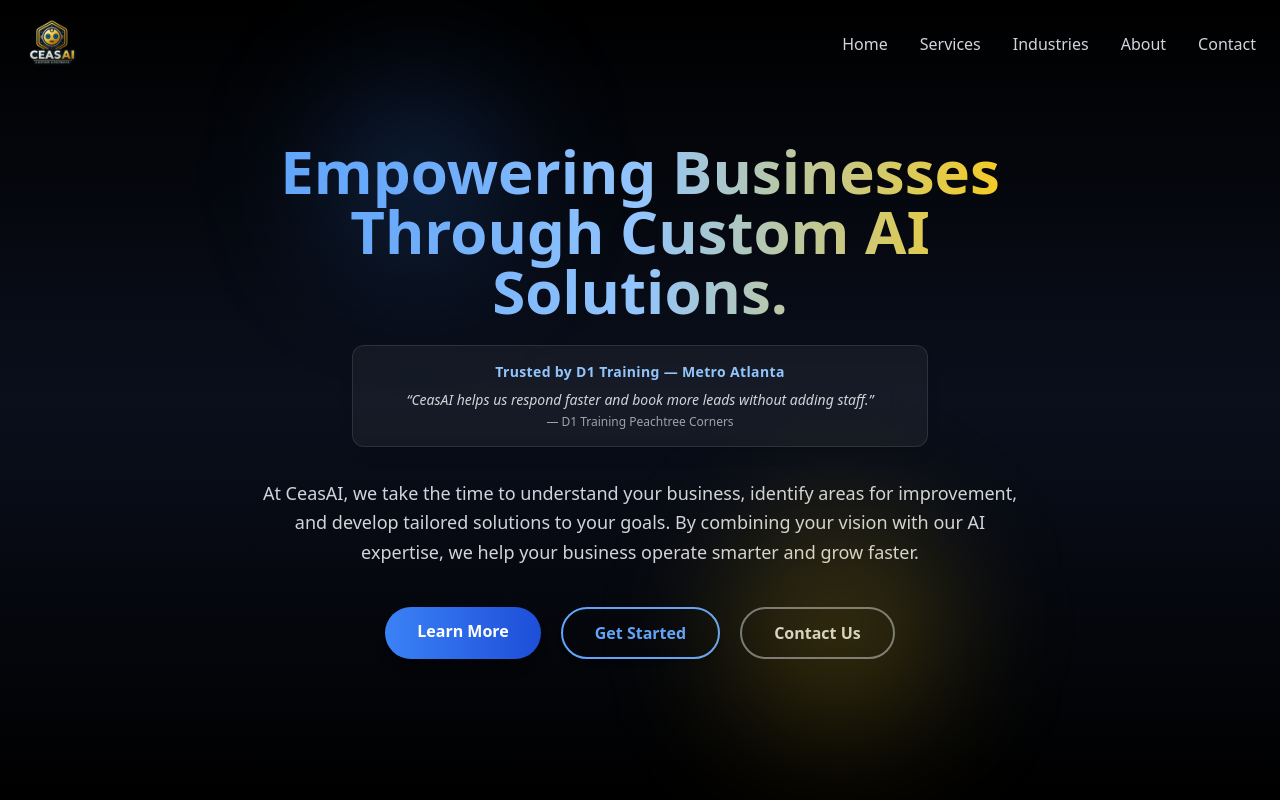
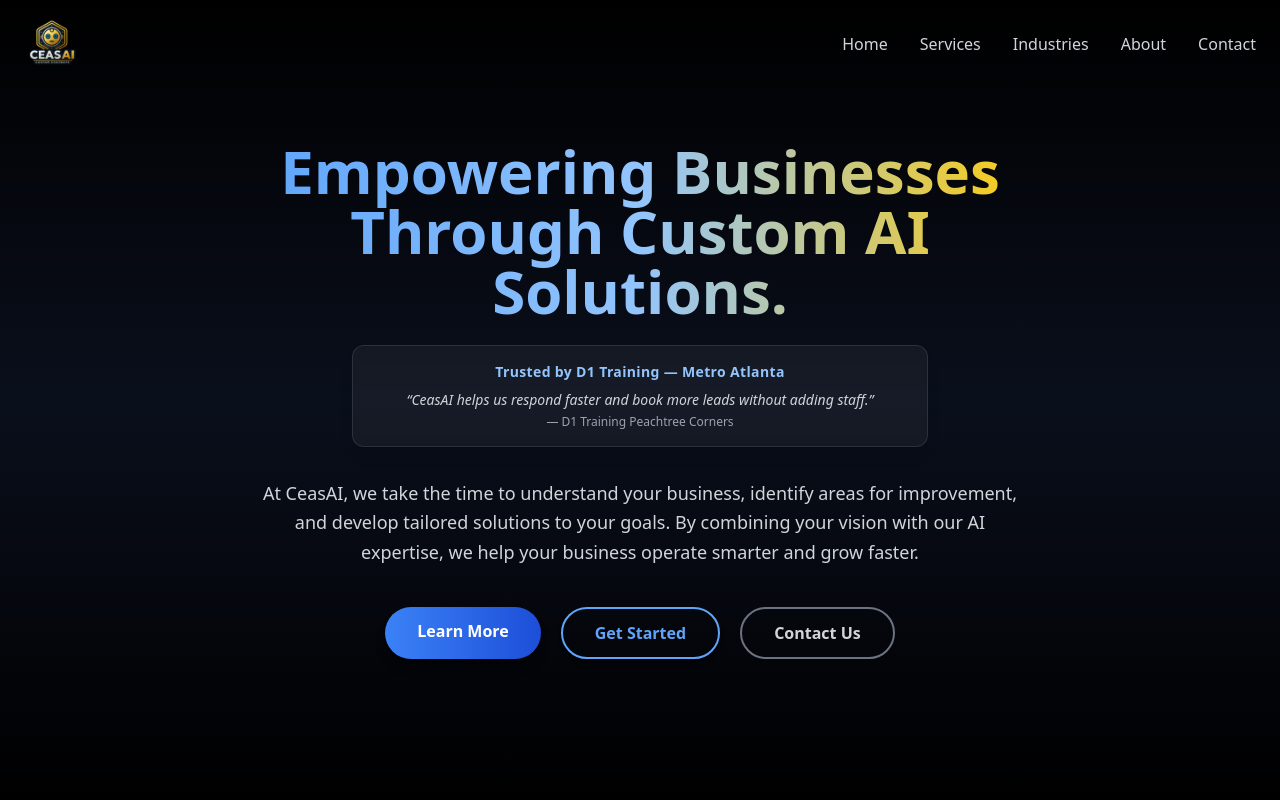
Before and after one commit to adinrobovic/ceasai-website, a React (Vite) app: page / in a window 1280 px wide. Shown: the top 800 px of the page. Built offline with nearby package versions, Linux system fonts and the light colour scheme.

Commit message:
Fixed the positioning of buttons so they are clickable

```diff
--- a/src/pages/Home.jsx
+++ b/src/pages/Home.jsx
@@ -11,12 +11,18 @@
       <div className="relative min-h-[100svh] flex flex-col items-center justify-center bg-gradient-to-b from-black via-[#0A0F1C] to-black text-white px-6">
 
         {/* Background Glow */}
-        <div className="absolute inset-0 -z-10 bg-[radial-gradient(circle_at_center,rgba(0,122,255,0.25)_0%,transparent_70%)] blur-3xl"> </div>
+        <div className="absolute inset-0 -z-10 pointer-events-none
+        bg-[radial-gradient(circle_at_center,rgba(0,122,255,0.25)_0%,transparent_70%)] blur-3xl">
+        </div>
 
         {/* Floating Glow Orbs */}
-        <div className="absolute top-20 left-1/4 w-48 h-48 bg-blue-500/20 rounded-full blur-3xl animate-float-slow"></div>
+        <div className="absolute top-20 left-1/4 w-48 h-48 bg-blue-500/20
+        rounded-full blur-3xl animate-float-slow pointer-events-none -z-10">
+        </div>
 
-        <div className="absolute bottom-20 right-1/4 w-56 h-56 bg-yellow-400/20 rounded-full blur-3xl animate-float-medium"></div>
+        <div className="absolute bottom-20 right-1/4 w-56 h-56 bg-yellow-400/20
+        rounded-full blur-3xl animate-float-medium pointer-events-none -z-10">
+        </div>
 
         {/* Hero Content */}
         <motion.div
```
